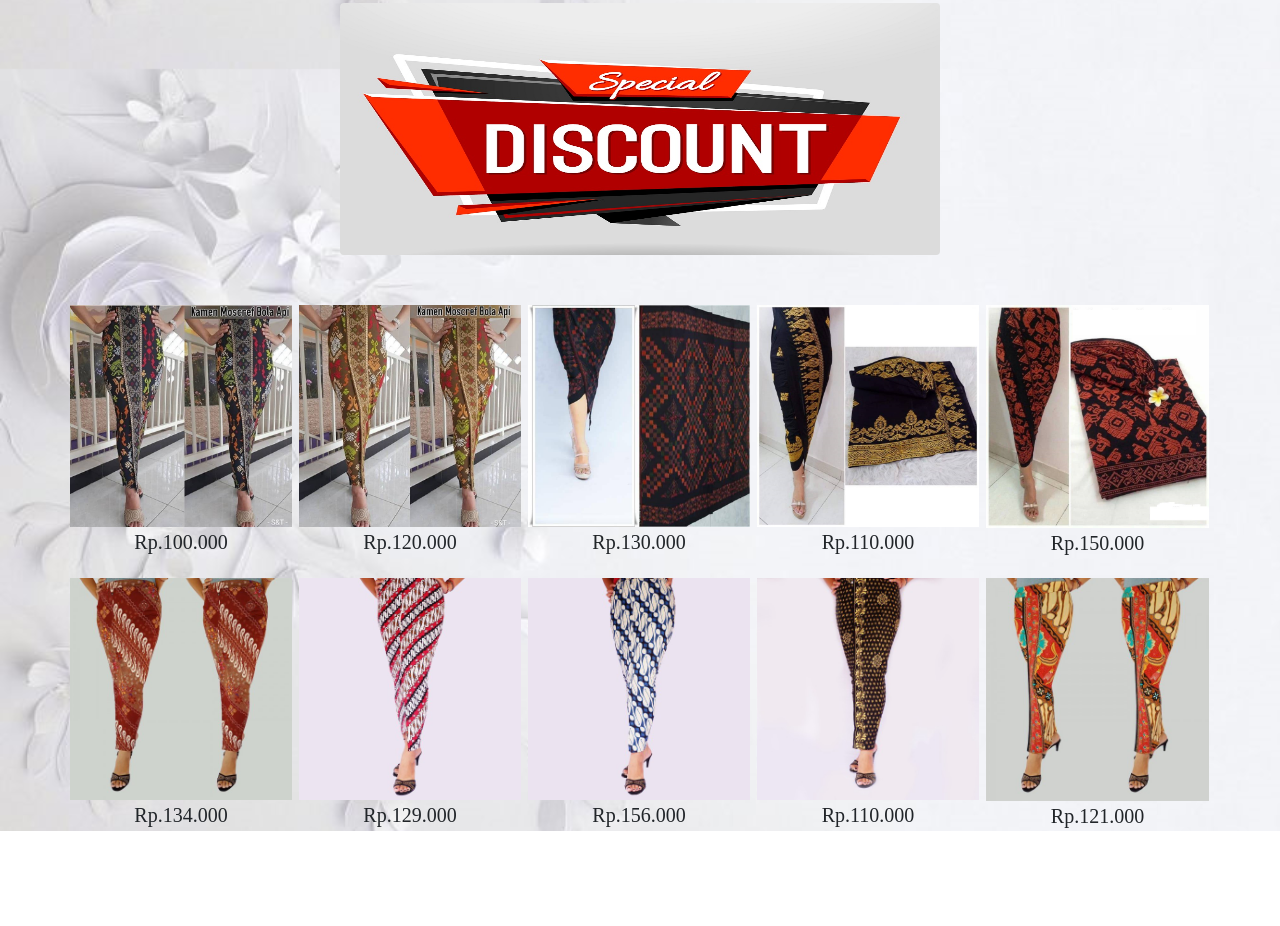
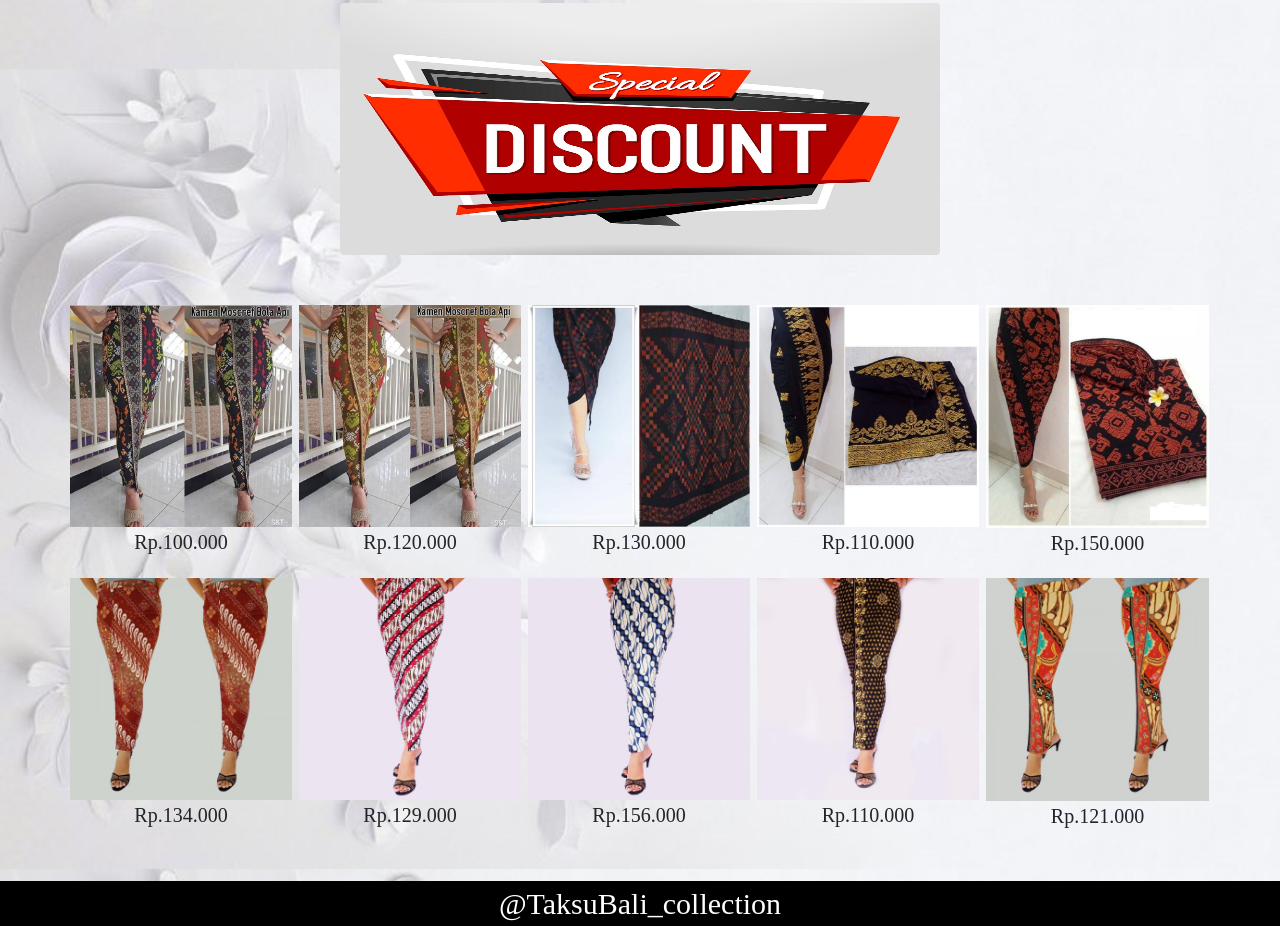
Before and after one commit to Yuta-Arcadia/TaksuBali_Colletion.co.id, a plain HTML site: page Kamen.html in a window 1280 px wide. Shown: the part 731-1657 px from the top of the page. Before the commit the page ends 1562 px from the top, so only its background shows below. Drawn offline with nearby package versions, Linux system fonts and the light colour scheme.

Commit message:
Update Kamen.html

```diff
--- a/Kamen.html
+++ b/Kamen.html
@@ -145,7 +145,11 @@
         </div>
       </div>
     </div>
+
+   <footer>
+        @TaksuBali_collection
+   </footer>
 <body>
 
-</body>
+
 </html>
```
